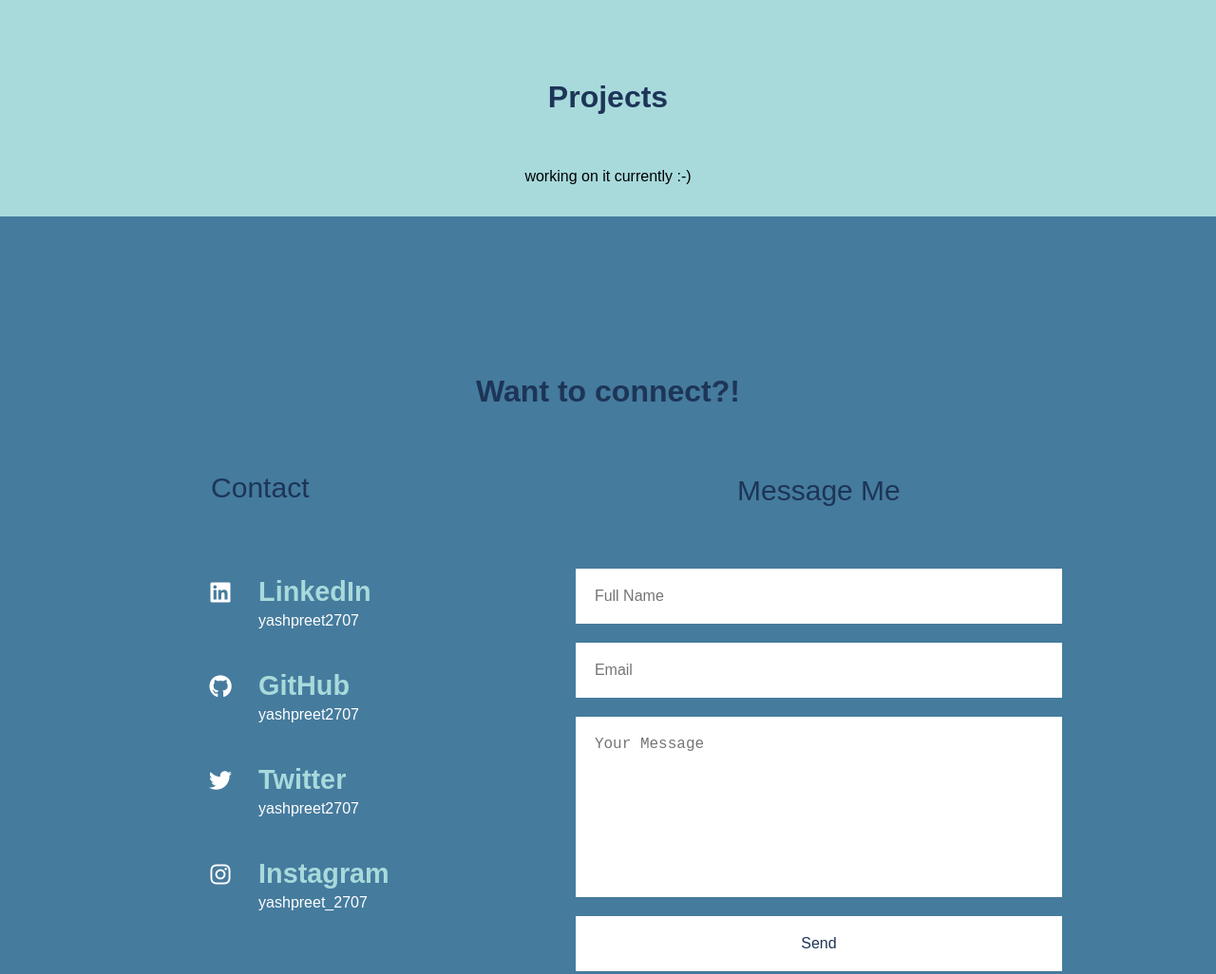
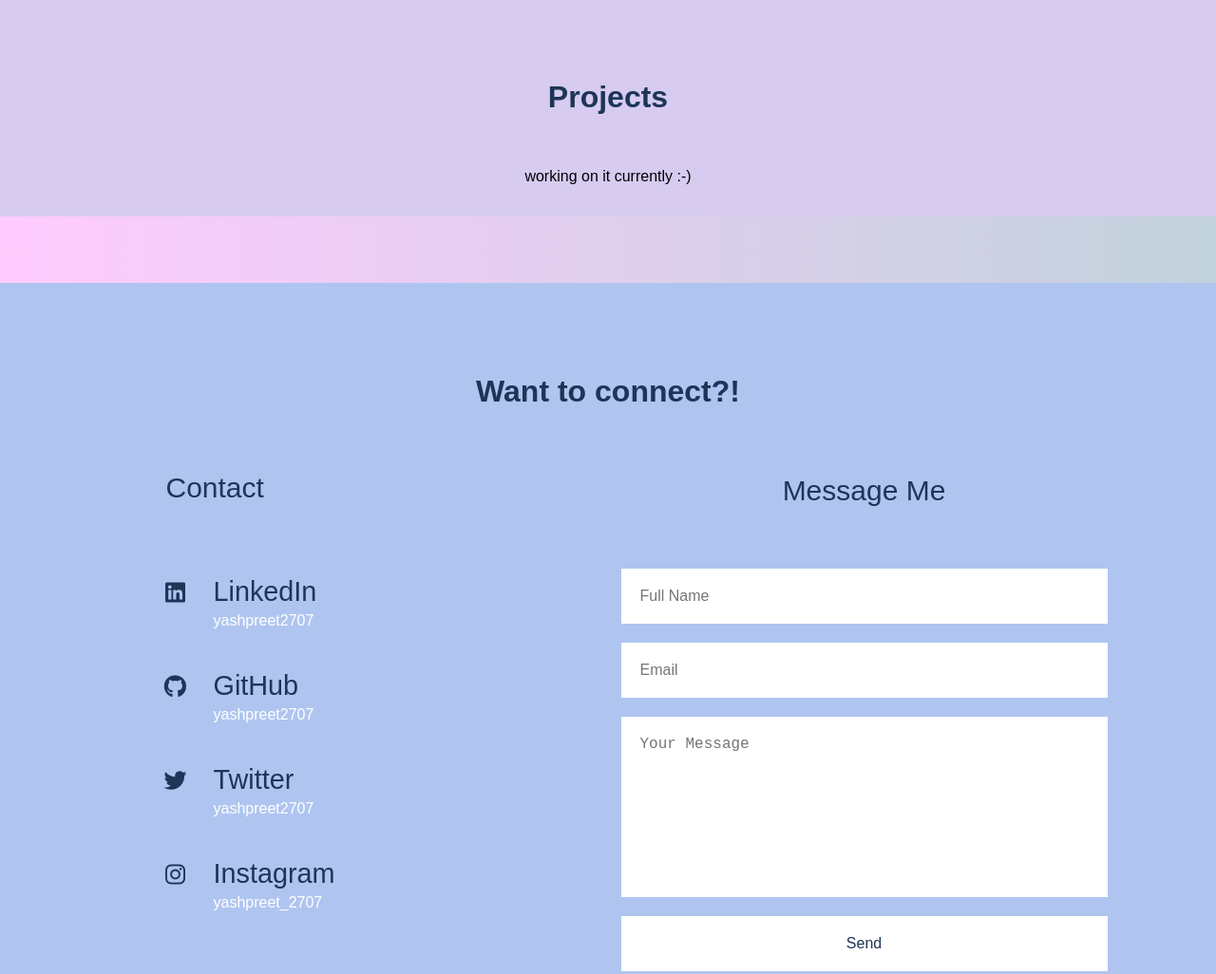
Before and after one commit to darain1709/Portfolio, a plain HTML site: page index.html in a window 1280 px wide. Shown: the part 2092-3118 px from the top of the page at 95% size. Drawn offline with Linux system fonts and the light colour scheme.

Commit message:
darain update

```diff
--- a/CSS/styles.css
+++ b/CSS/styles.css
@@ -35,7 +35,9 @@
     scroll-behavior: smooth;
 }
 body {
-    background-color: #457b9d;
+    /* background-color: #457b9d; */
+    background-image: linear-gradient(to right , #FFCBFF, #C1D2DC);
+
     color: #fff;
     font-family: "Poppins", sans-serif;
 }
@@ -51,7 +53,7 @@ header {
     background-image: linear-gradient(to right , #FFCBFF, #C1D2DC);
 
     color: #1d3557;
-    /* border-bottom: 2px solid #000; */
+    border-bottom: 2px solid #000;
 }
 
 .navbar {
@@ -118,7 +120,7 @@ header {
 
 
 .random-img {
-    height: 500px;
+    height: 400px;
     background-color: #FFFAF1;
     border-radius: 10%;
 }
@@ -180,7 +182,8 @@ header {
     /* About section  */
 
 #aboutme {
-    background-color: #a8dadc ;
+    background-color: #CDB3E5;
+
     color: #1d3557 ;
     height: 120vh ;
 }
@@ -233,6 +236,9 @@ header {
 
 #skills {
     height: 40vh ;
+    /* background-image: linear-gradient(to right , #CDB3E5, #D4E0E6 ,  #FFF); */
+    background-color: #D7CBF0;
+
 }
 
 .tech {
@@ -252,7 +258,10 @@ header {
 
 #projects {
     height: 30vh;
-    background-color: #a8dadc;
+    background-color: #D7CBF0;
+    /* background-image: linear-gradient(to right , #CDB3E5, #D4E0E6 , #FFF); */
+
+
     color: #000 ;
 }
 
@@ -265,6 +274,7 @@ header {
 
 #contactme {
     height: 100vh ;
+    background-color: #AFC5F0;
 }
 
 #contactme h2 {
@@ -314,9 +324,9 @@ header {
 
 
   .socials .box .text h3 {
-    font-weight: 600;
+    font-weight: 500;
     font-size: 1.8rem;
-    color: #a8dadc;
+    color: #1d3557;
     margin-bottom: 2px;
   }
   .socials .box .text p {
@@ -326,16 +336,17 @@ header {
   }
 
   .fa {
-    color: #fff;
+    color: #1d3557;
   }
 
-  .fa:hover {
+  /* .fa:hover {
     color: #1d3557;
-  }
+  } */
 
 
   .messageme {
     width: 40vw ;
+    padding-left: 200px;
   }
 
   .form-contact form {
```
